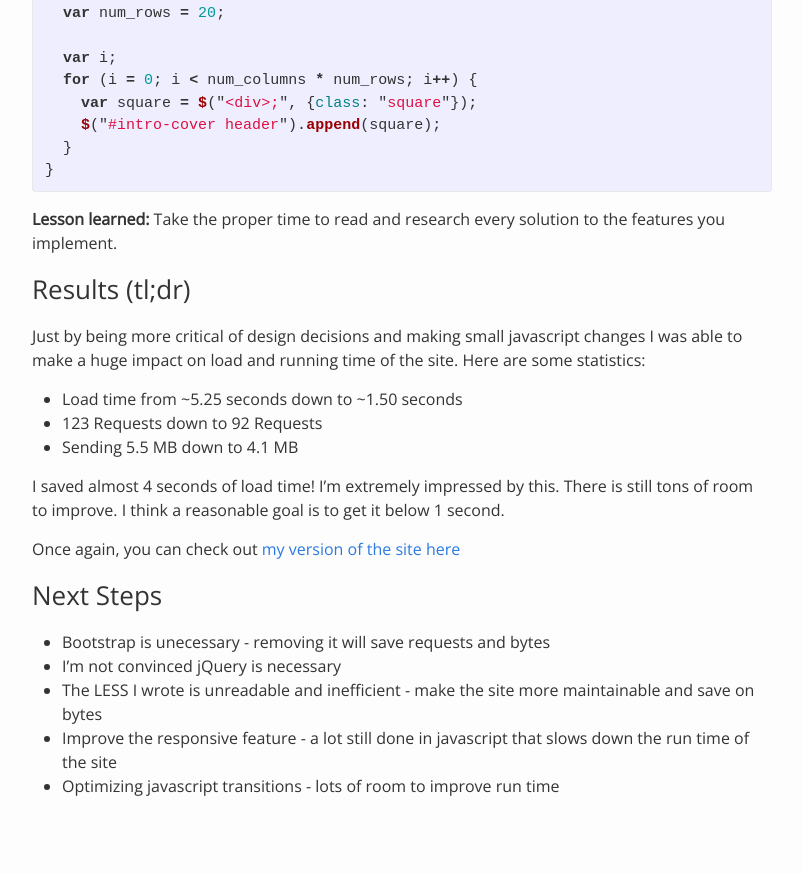
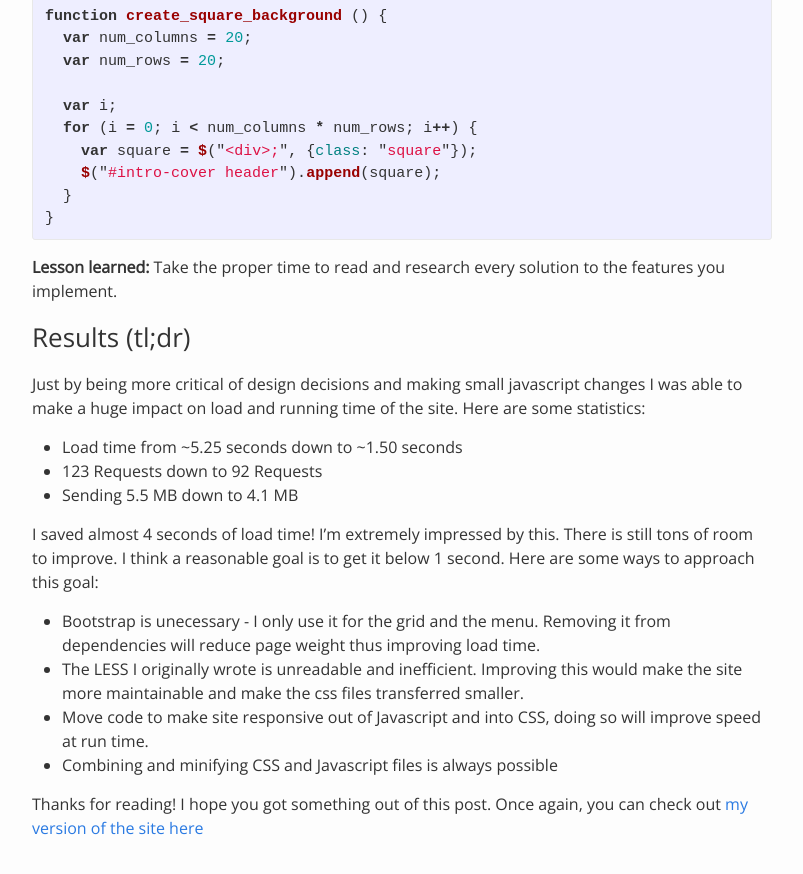
Before and after one commit to matty99/matty99.github.io, a Jekyll site: the page built from _posts/2015-09-12-website-optimization.markdown, in a window 1280 px wide and 900 px high, scrolled down 4189 px. Shown: the top 874 px of the window, without its empty margins (238-1041 px from the left). Built offline with Jekyll 4.4.1, drawn with Linux system fonts in a browser that asks for light colours; some of the changed text lies outside the part shown.

Commit message:
Removing part 2, small edits in post 1 to reflect this change

```diff
--- a/_posts/2015-09-12-website-optimization-1.markdown
+++ b/_posts/2015-09-12-website-optimization.markdown
@@ -84,7 +84,7 @@ A responsive page shouldn't deny people the ability to zoom in, that is just sil
 
 ### Bad square code
 
-I was generating lots of responsive squares using javascript. This was simply a case of inexperience and lack of research at the time. I didn't think about how much I was going to be impacting browser performance with this kind of code, but now I know.
+I was generating lots of responsive squares using javascript. This isn't necessarily bad, since you don't want to write out that much html. The problem was I was also setting their width and height in javascript. This was simply a case of inexperience and lack of research at the time. I didn't think about how much I was going to be impacting browser performance with this kind of code, but now I know.
 
 {% highlight javascript %}
 function create_square_background () {
@@ -152,15 +152,11 @@ Just by being more critical of design decisions and making small javascript chan
 * 123 Requests down to 92 Requests
 * Sending 5.5 MB down to 4.1 MB
 
-I saved almost 4 seconds of load time! I'm extremely impressed by this. There is still tons of room to improve. I think a reasonable goal is to get it below 1 second.
+I saved almost 4 seconds of load time! I'm extremely impressed by this. There is still tons of room to improve. I think a reasonable goal is to get it below 1 second. Here are some ways to approach this goal:
 
-Once again, you can check out [my version of the site here](/)
+* Bootstrap is unecessary - I only use it for the grid and the menu. Removing it from dependencies will reduce page weight thus improving load time.
+* The LESS I originally wrote is unreadable and inefficient. Improving this would make the site more maintainable and make the css files transferred smaller.
+* Move code to make site responsive out of Javascript and into CSS, doing so will improve speed at run time.
+* Combining and minifying CSS and Javascript files is always possible
 
-
-### Next Steps
-
-* Bootstrap is unecessary - removing it will save requests and bytes
-* I'm not convinced jQuery is necessary
-* The LESS I wrote is unreadable and inefficient - make the site more maintainable and save on bytes
-* Improve the responsive feature - a lot still done in javascript that slows down the run time of the site
-* Optimizing javascript transitions - lots of room to improve run time
+Thanks for reading! I hope you got something out of this post. Once again, you can check out [my version of the site here](/)
```
Also changed, not shown: other parts of _posts/2015-09-12-website-optimization.markdown (+1 -1 lines).
